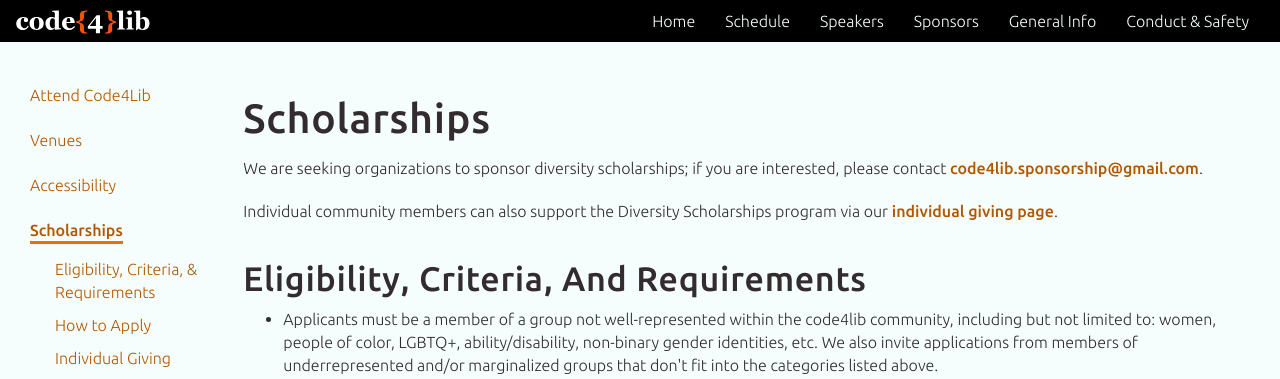
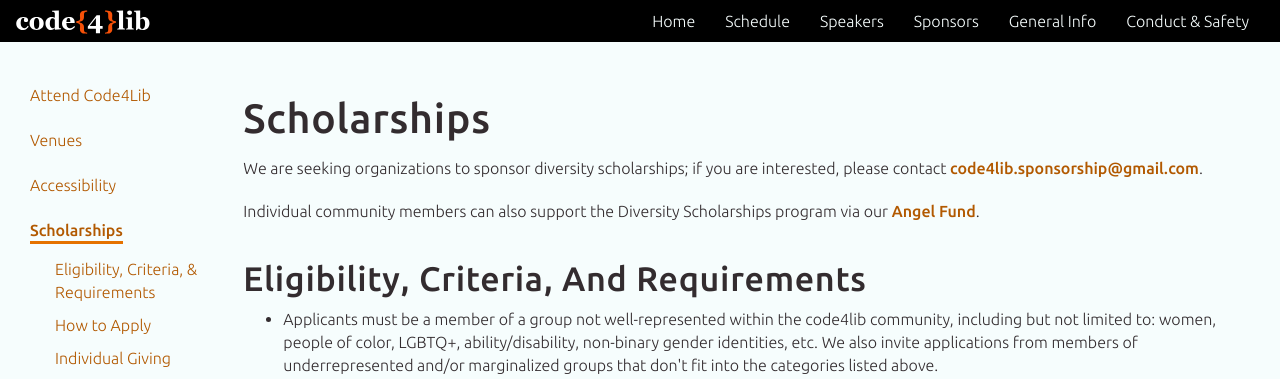
Before and after one commit to code4lib/2019.code4lib.org, a Jekyll site: the page built from general-info/scholarships.html, in a window 1280 px wide. Shown: the top 379 px of the page. Built offline with Jekyll 4.4.1, drawn with Linux system fonts in a browser that asks for light colours; some web fonts are replaced.

Commit message:
change the link to the angel fund section on the page rather than a separate page

```diff
--- a/general-info/angel-fund.html
+++ b/general-info/angel-fund.html
@@ -1,7 +1,3 @@
----
-layout: default
-title: Diversity Scholarships Angel Fund
----
 <div class="container-fluid" id="angel-fund">
 	<div class="row">
 		<div class="col-xs-12">
--- a/general-info/scholarships.html
+++ b/general-info/scholarships.html
@@ -40,7 +40,7 @@ subnav:
                 </p>
                 {% if site.data.conf.angel-fund.show %}
                     <p>
-                        Individual community members can also support the Diversity Scholarships program via our <a href="{{ site.baseurl }}/general-info/angel-fund.html">individual giving page</a>.
+                        Individual community members can also support the Diversity Scholarships program via our <a href="#angel-fund">Angel Fund</a>.
                     </p>
                 {% endif %}
 
```
